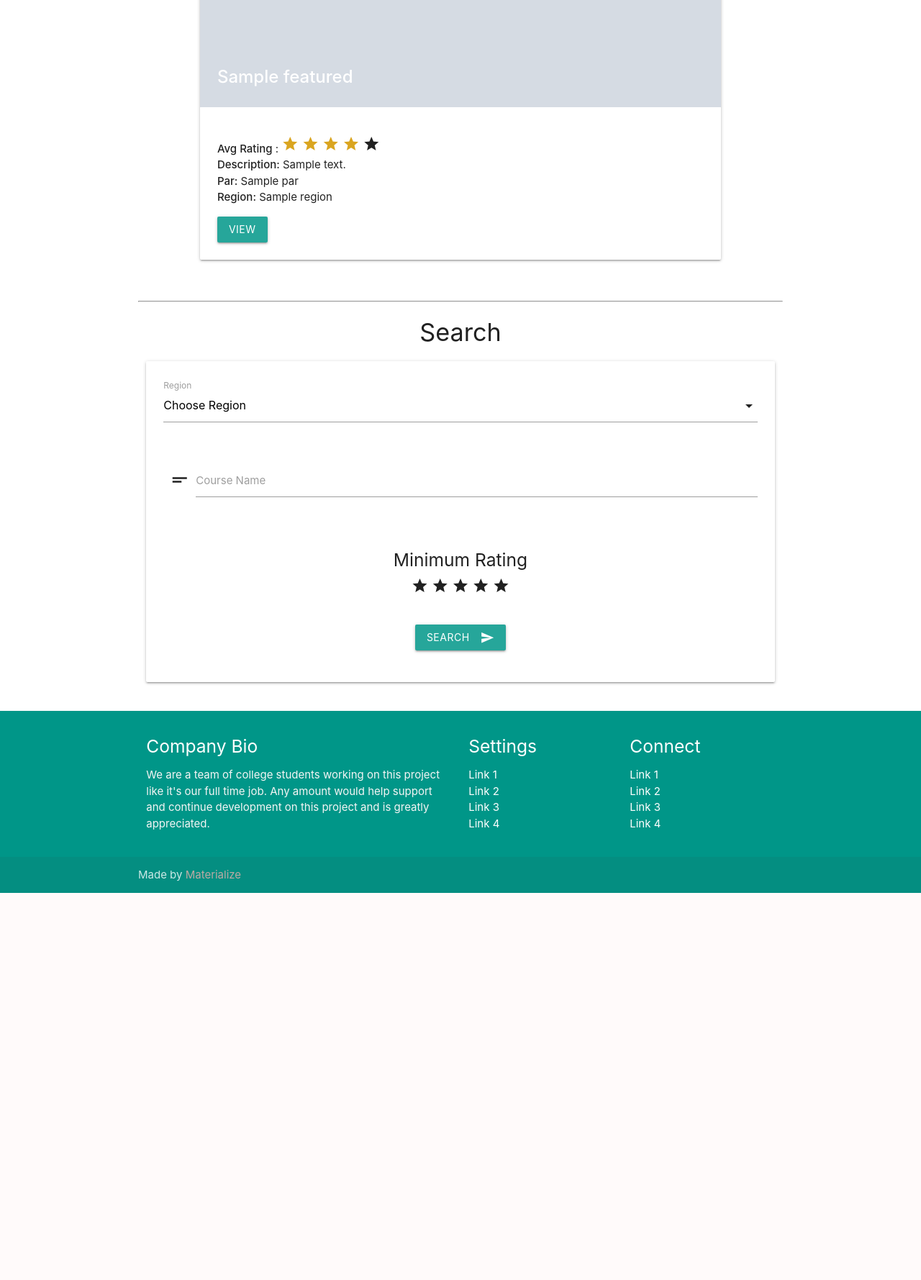
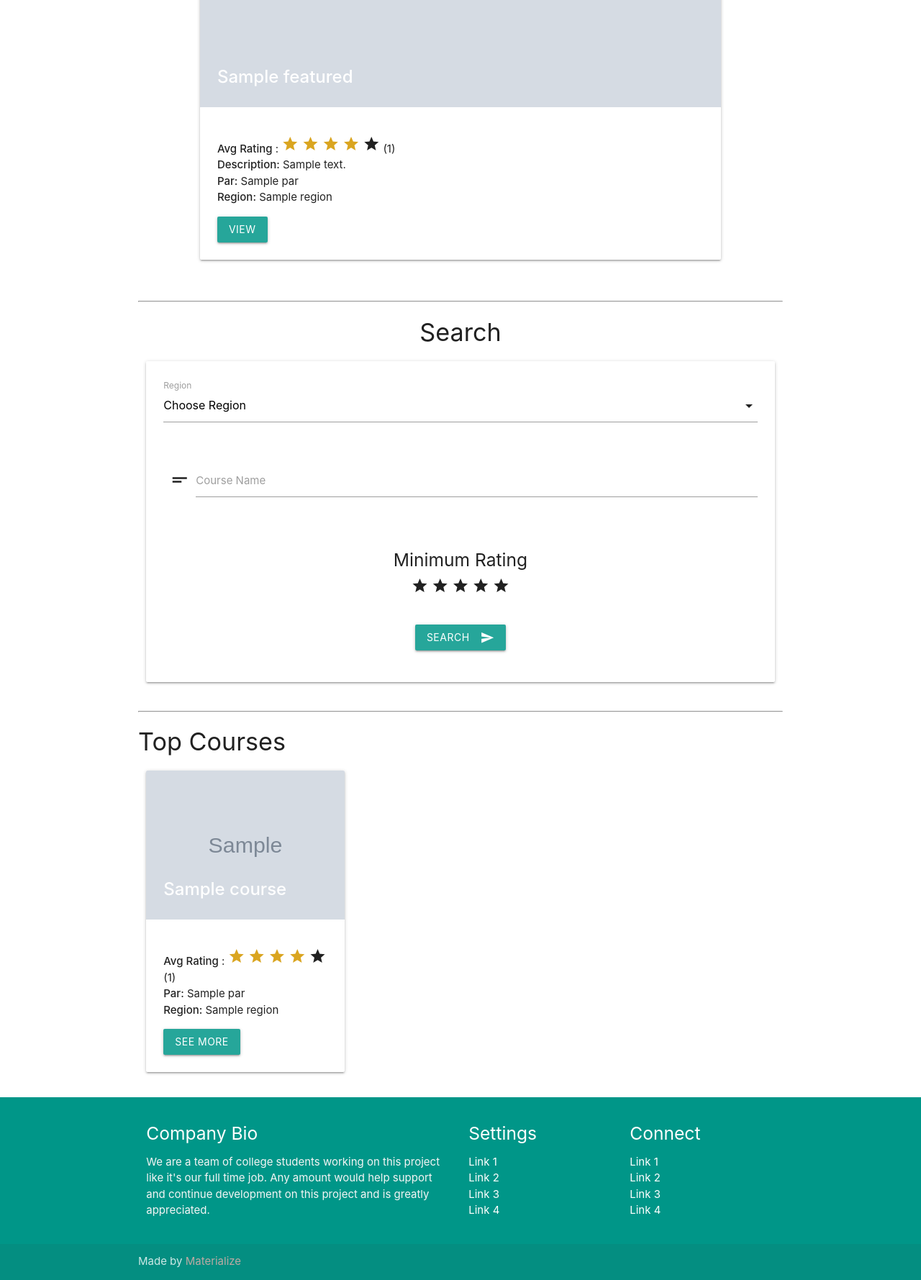
Before and after one commit to SPawson/Golf-course-review-site, a Flask app: template templates/index.html in a window 1280 px wide. Shown: the part 1115-2894 px from the top of the page at 72% size. Before the commit the page ends 2356 px from the top, so only its background shows below. Run offline with Flask 2, Linux system fonts and the light colour scheme; the template is opened without the code that fills it: most values are stand-ins (such as "Sample title", 1, 10 or a date in 2020); grey boxes marked "Sample" are stand-in pictures; some libraries are stand-ins or nearby versions.

Commit message:
added top courses list

```diff
--- a/app.py
+++ b/app.py
@@ -29,14 +29,18 @@ def index():
     course = mongo.db.course
     region = mongo.db.region
 
-    featured_course = Record.return_list(course.aggregate([{'$sample': {'size':1}}]))
+    featured_course = Record.return_list(list(course.aggregate([{'$sample': {'size':1}}])))
 
     regions = region.find()
     region_list = Record.return_list(regions)
 
+    top_courses = course.find().sort('num_reviews', -1).limit(3)
+    tc_list = Record.return_list(top_courses)
 
 
-    return render_template("index.html", featured = featured_course[0], regions = region_list)
+
+
+    return render_template("index.html", featured = featured_course[0], regions = region_list, tc_courses = tc_list)
 
 
 """
@@ -162,9 +166,13 @@ def average_review(course_id):
 
     list_of_reviews = review.find({"course_id": ObjectId(course_id)})
     review_avg = Record.average_rating(list_of_reviews)
+    num_reviews = Record.num_reviews(list_of_reviews)
 
     course.update_one({"_id": ObjectId(course_id)},
-    {"$set": {"avg_rating": review_avg}}, upsert=True)
+    {"$set": {
+        "avg_rating": review_avg,
+        "num_reviews": num_reviews
+        }}, upsert=True)
 
 #loads the edit review page with the relevant record
 @app.route('/edit-review/<review_id>', methods=['POST','GET'])
--- a/templates/index.html
+++ b/templates/index.html
@@ -40,6 +40,7 @@
                                 <i class="material-icons grey-star">star</i>
                                 {% endif %}
                                 {% endfor %}
+                                <span>({{featured.num_reviews}})</span>
                             </li>
                             <li><strong>Description:</strong> {{featured.description}} </li>
                             <li><strong>Par:</strong> {{featured.par}}</li>
@@ -59,7 +60,7 @@
 
     </div>
 
-<hr>
+    <hr>
     <!--Search Course-->
 
     <div id="search" class="row center-align">
@@ -116,9 +117,45 @@
         </div>
     </div>
 
+    <!--Top Courses-->
+    <hr>
+    <div class="row top-courses">
+        <h4>Top Courses</h4>
+        {% for course in tc_courses %}
+        <div class="col s4">
+            <div class="card">
+                <div class="card-image">
+                    <img src="{{course.course_img}}">
+                    <span class="card-title"> <strong>{{course.course_name}}</strong> </span>
+                </div>
+                <div class="card-content left-align">
+                    <ul>
+                        <li><strong>Avg Rating</strong> :
+                            {% for star in range(5) %}
+                            {% if loop.index <= course.avg_rating %}
+                            <i class="material-icons gold-star">star</i>
+                            {% else %}
+                            <i class="material-icons grey-star">star</i>
+                            {% endif %}
+                            {% endfor %}
+                            <span>({{course.num_reviews}})</span>
+                        </li>
+                        <li><strong>Par:</strong> {{course.par}}</li>
+                        <li><strong>Region:</strong> {{course.region}}</li>
+                    </ul>
+
+                    <div>
+                        <a href="{{url_for('view_course', course_id= course._id)}}"
+                            class="modal-trigger del-btn waves-effect waves-light btn btn_small">See More</a>
+                    </div>
 
 
+                </div>
+            </div>
+        </div>
+        {% endfor %}
 
+    </div>
 
 
 
```
Also changed, not shown: packages/common/obj_handling.py (+8 -1 lines).
